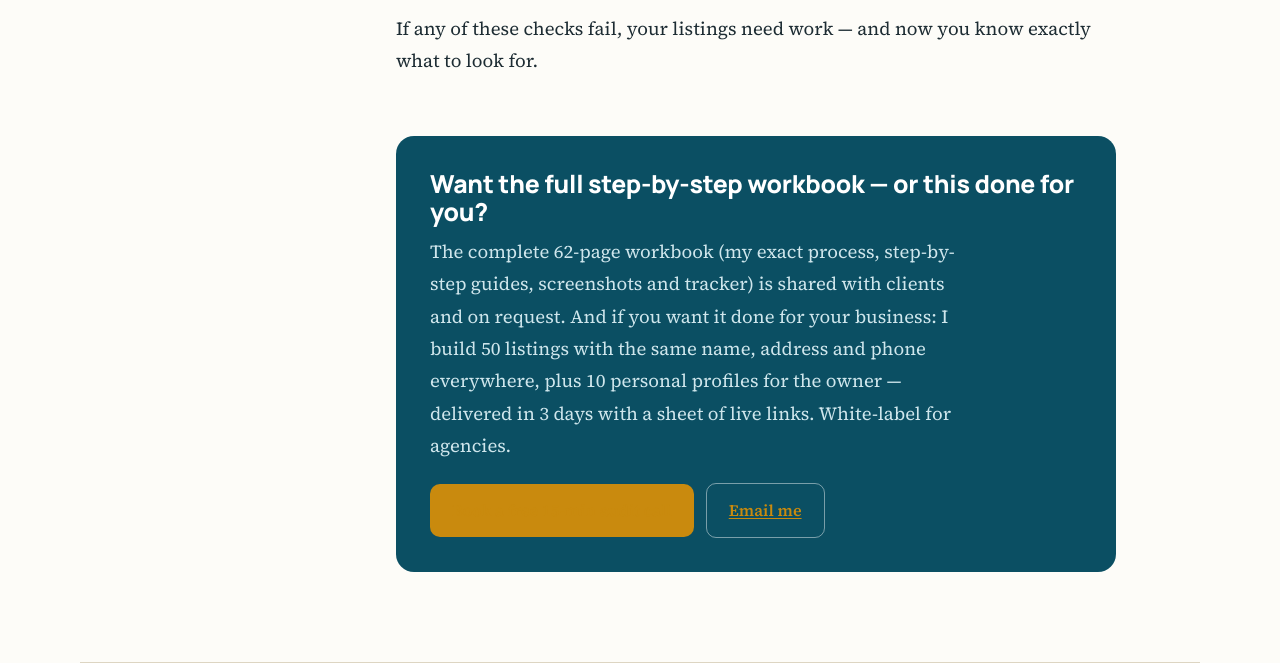
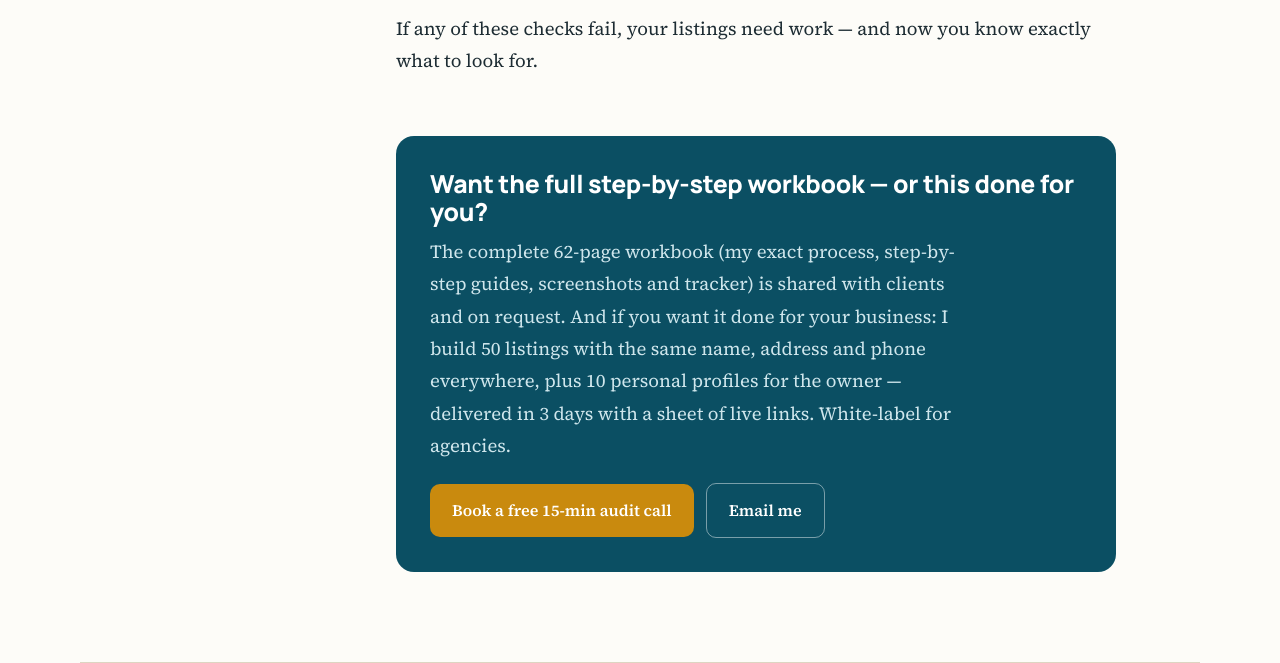
Before and after one commit to muhammadsaalim1/muhammad-saalim-website, a plain HTML site: page workbook.html in a window 1280 px wide. Shown: the part 3983-4646 px from the top of the page. Drawn offline with Linux system fonts and the light colour scheme.

Commit message:
Fix: CTA button text color inside workbook content

```diff
--- a/workbook.html
+++ b/workbook.html
@@ -308,6 +308,8 @@
   .wb-content table,.wb-content .wb-callout{font-family:"Manrope",system-ui,sans-serif;font-size:.95rem}
   .wb-content a{color:var(--orange);text-decoration:underline;text-underline-offset:2px}
   .wb-content a:hover{color:var(--orange-bright)}
+  .wb-content a.btn{color:#fff;text-decoration:none}
+  .wb-content a.btn:hover{color:#fff}
 
   /* Workbook layout — tighter, no excess gaps */
   .wb-layout{display:grid;grid-template-columns:272px minmax(0,1fr);gap:44px;padding:44px 0 60px;align-items:start}
```
